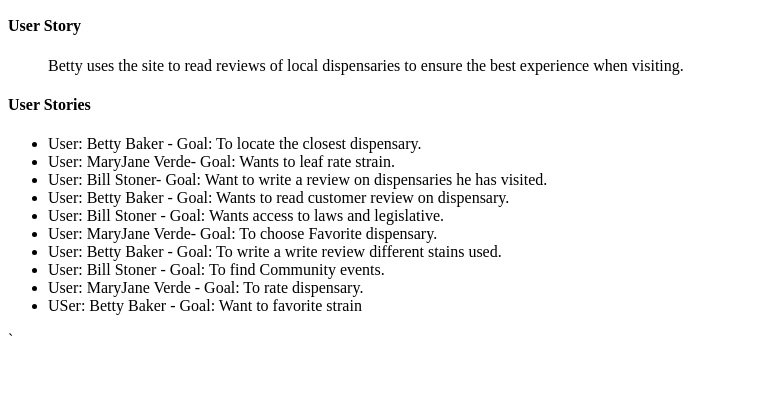
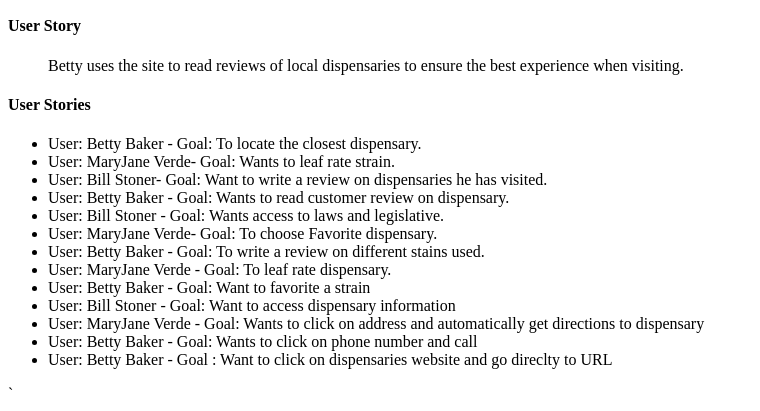
Before and after one commit to Kcambell16/cannaduceus, a PHP site: page / in a window 1280 px wide. Shown: the part 2212-2623 px from the top of the page, without its empty margins (0-760 px from the left). Before the commit the page ends 2548 px from the top, so only its background shows below. Run offline with PHP 8.4, Linux system fonts and the light colour scheme.

Commit message:
user goal contin...

```diff
--- a/epic/index.php
+++ b/epic/index.php
@@ -183,13 +183,19 @@
 
 			<li>User: MaryJane Verde- Goal: To choose Favorite dispensary.</li>
 
-			<li>User: Betty Baker - Goal: To write a write review different stains used.</li>
+			<li>User: Betty Baker - Goal: To write a review on different stains used.</li>
 
-			<li>User: Bill Stoner -  Goal: To find Community events.</li>
+			<li>User: MaryJane Verde - Goal: To leaf rate dispensary.</li>
 
-			<li>User: MaryJane Verde - Goal: To rate dispensary.</li>
+			<li>User: Betty Baker - Goal: Want to favorite a strain</li>
 
-			<li>USer: Betty Baker - Goal: Want to favorite strain</li>
+			<li>User: Bill Stoner - Goal: Want to access dispensary information</li>
+
+			<li>User: MaryJane Verde - Goal: Wants to click on address and automatically get directions to dispensary</li>
+
+			<li>User: Betty Baker - Goal: Wants to click on phone number and call</li>
+
+			<li>User: Betty Baker - Goal : Want to click on dispensaries website and go direclty to URL</li>
 
 		</ul>
 		`
```
